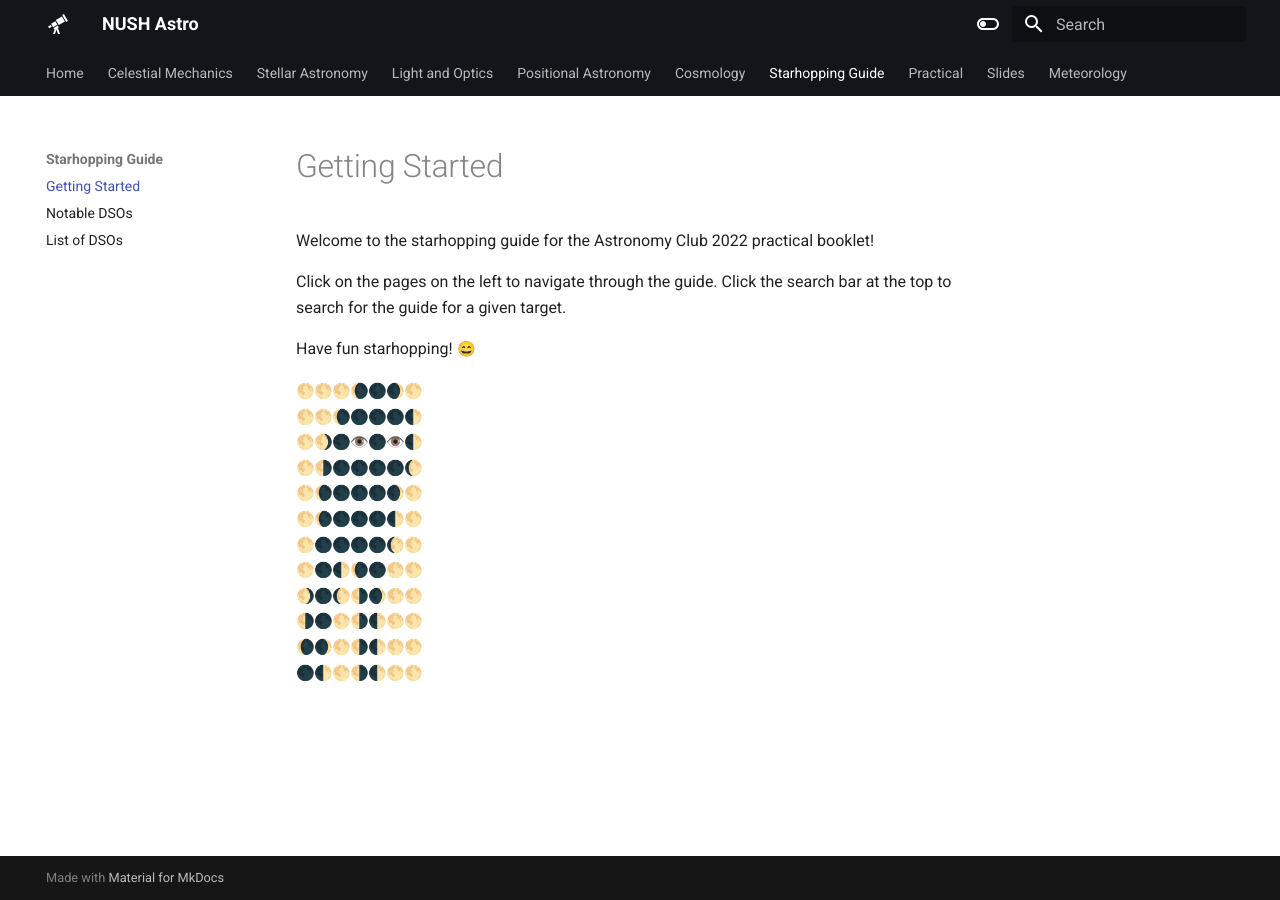
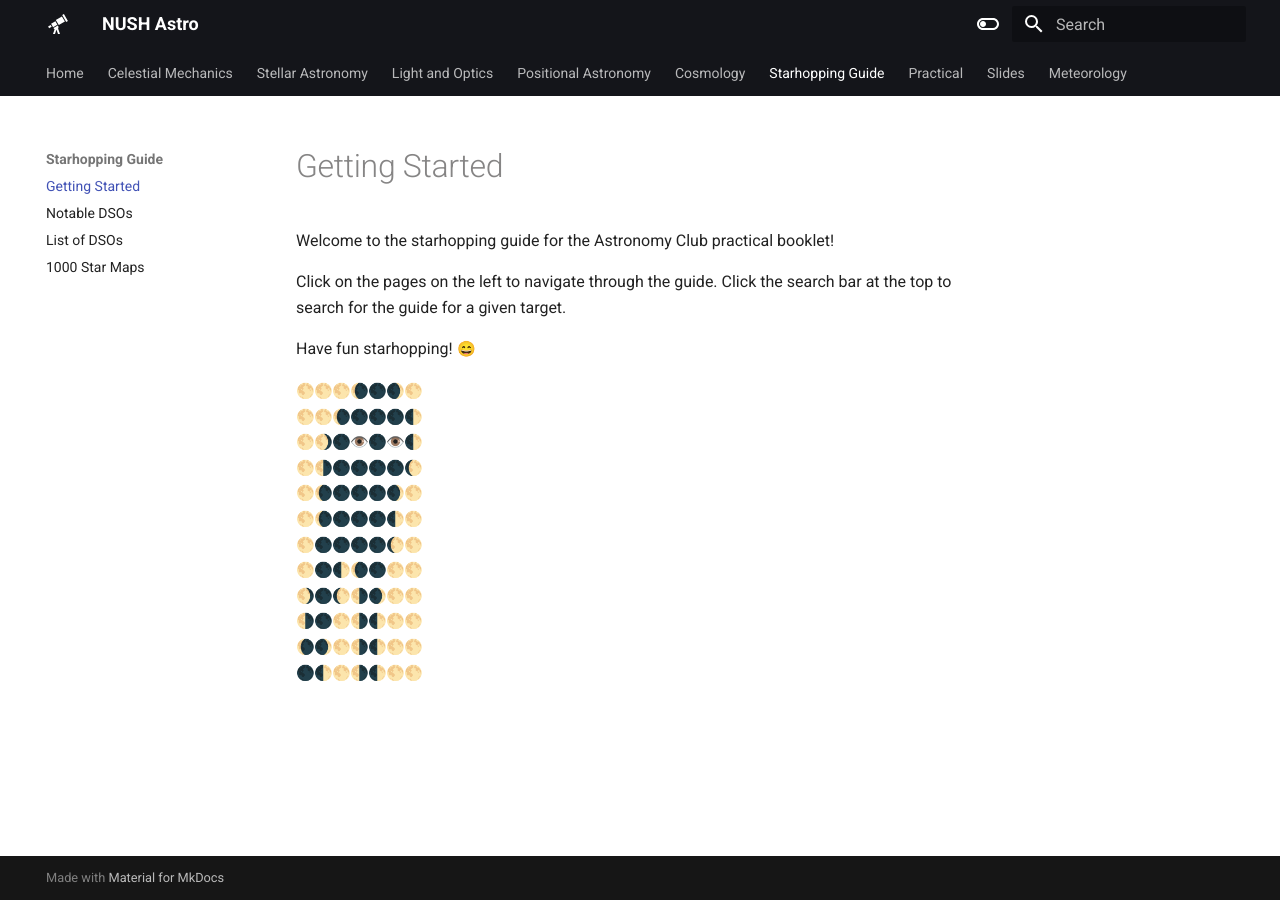
Before and after one commit to nushastro/website, an MkDocs documentation site: the page built from docs/starhopping/index.md, in a window 1280 px wide. Built offline with MkDocs 1.6.1 and Material for MkDocs 9.7.7, drawn with Linux system fonts in a browser that asks for light colours; emoji names are drawn with the system emoji font.

Commit message:
1000 star maps inclusion

```diff
--- a/docs/starhopping/index.md
+++ b/docs/starhopping/index.md
@@ -1,6 +1,6 @@
 # Getting Started
 
-Welcome to the starhopping guide for the Astronomy Club 2022 practical booklet!
+Welcome to the starhopping guide for the Astronomy Club practical booklet!
 
 Click on the pages on the left to navigate through the guide. Click the search bar at the top to search for the guide
 for a given target.
--- a/mkdocs.yml
+++ b/mkdocs.yml
@@ -139,6 +139,7 @@ nav:
           - Getting Started: starhopping/index.md
           - starhopping/dso.md
           - starhopping/old_dso.md
+          - 1000 Star Maps: starhopping/assets/1000 star maps solns.pdf
     - Practical:
           - practical/index.md
           - practical/telescopes.md
```
Also changed, not shown: 1 other file.
